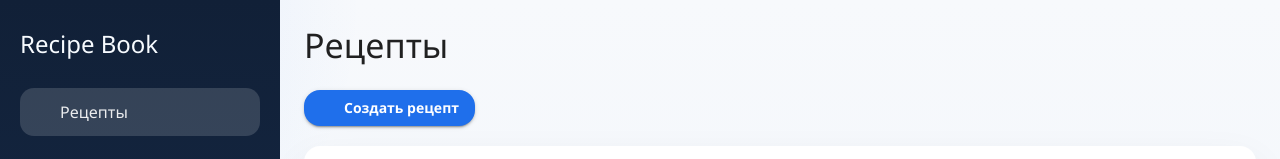
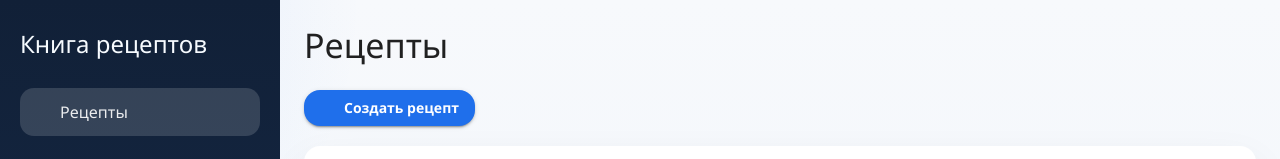
Before and after one commit to alnitmit/recipe_book, a React (Vite) app in the folder frontend/: page /recipes in a window 1280 px wide. Shown: the top 159 px of the page. Built offline with nearby package versions, Linux system fonts and the light colour scheme; no server answers; some icons are missing.

Commit message:
Локализация интерфейса и пагинации

```diff
--- a/frontend/index.html
+++ b/frontend/index.html
@@ -4,7 +4,7 @@
     <meta charset="UTF-8" />
     <link rel="icon" type="image/svg+xml" href="/favicon.svg" />
     <meta name="viewport" content="width=device-width, initial-scale=1.0" />
-    <title>Recipe Book Admin</title>
+    <title>Книга рецептов</title>
   </head>
   <body>
     <div id="root"></div>
--- a/frontend/src/widgets/app-header/AppHeader.tsx
+++ b/frontend/src/widgets/app-header/AppHeader.tsx
@@ -15,7 +15,7 @@ const titles: Record<string, string> = {
 
 export const AppHeader = () => {
   const location = useLocation();
-  const pageTitle = Object.entries(titles).find(([key]) => location.pathname.startsWith(key))?.[1] ?? 'Recipe Book';
+  const pageTitle = Object.entries(titles).find(([key]) => location.pathname.startsWith(key))?.[1] ?? 'Книга рецептов';
 
   return (
     <header className={styles.header}>
--- a/frontend/src/widgets/entity-table/EntityTable.tsx
+++ b/frontend/src/widgets/entity-table/EntityTable.tsx
@@ -78,6 +78,7 @@ export const EntityTable = <T,>({
         rowsPerPage={rowsPerPage}
         rowsPerPageOptions={[5, 10, 20, 50]}
         labelRowsPerPage="Строк на странице"
+        labelDisplayedRows={({ from, to, count }) => `${from}-${to} из ${count}`}
         onPageChange={(_event, nextPage) => onPageChange(nextPage)}
         onRowsPerPageChange={(event) => onRowsPerPageChange(Number(event.target.value))}
       />
--- a/frontend/src/widgets/sidebar/Sidebar.tsx
+++ b/frontend/src/widgets/sidebar/Sidebar.tsx
@@ -23,7 +23,7 @@ export const Sidebar = () => {
   return (
     <aside className={styles.sidebar}>
       <div className={styles.brand}>
-        <Typography variant="h5">Recipe Book</Typography>
+        <Typography variant="h5">Книга рецептов</Typography>
       </div>
       <nav className={styles.nav}>
         {navigation.map((item) => (
```
Also changed, not shown: frontend/src/common/theme/theme.ts (+6 -2 lines).
